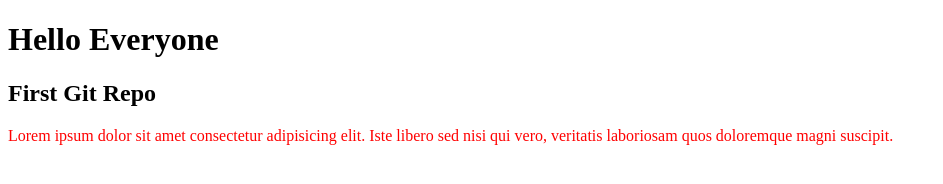
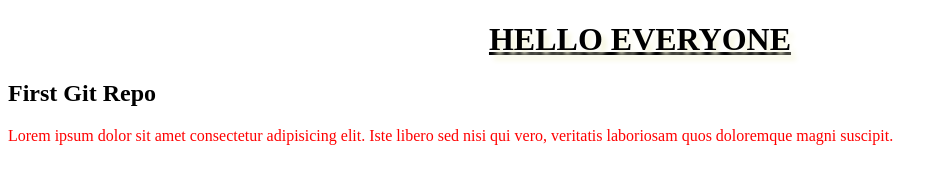
Before and after one commit to Azmal7374/first-web-repo, a plain HTML site: page index.html in a window 1280 px wide. Shown: the whole page, without its empty margins (0-943 px from the left). Drawn offline with Linux system fonts and the light colour scheme.

Commit message:
updateddd

```diff
--- a/style.css
+++ b/style.css
@@ -1,3 +1,11 @@
 p{
     color:red;
 }
+
+h1{
+    text-align:center;
+    text-transform:uppercase;
+    text-decoration:underline;
+    font-weight:bold;
+    text-shadow: 5px 5px 5px beige;
+}
```
Also changed, not shown: index.html (+2 -0 lines).
